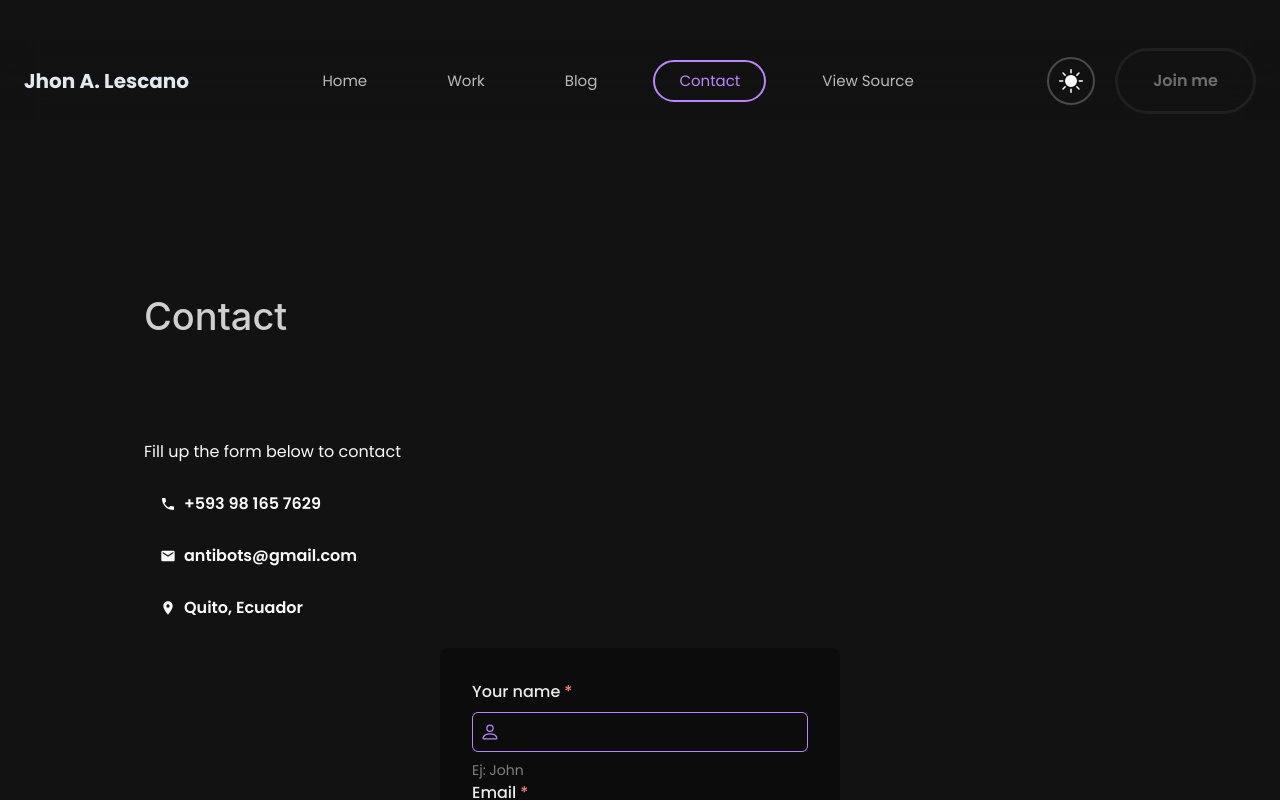
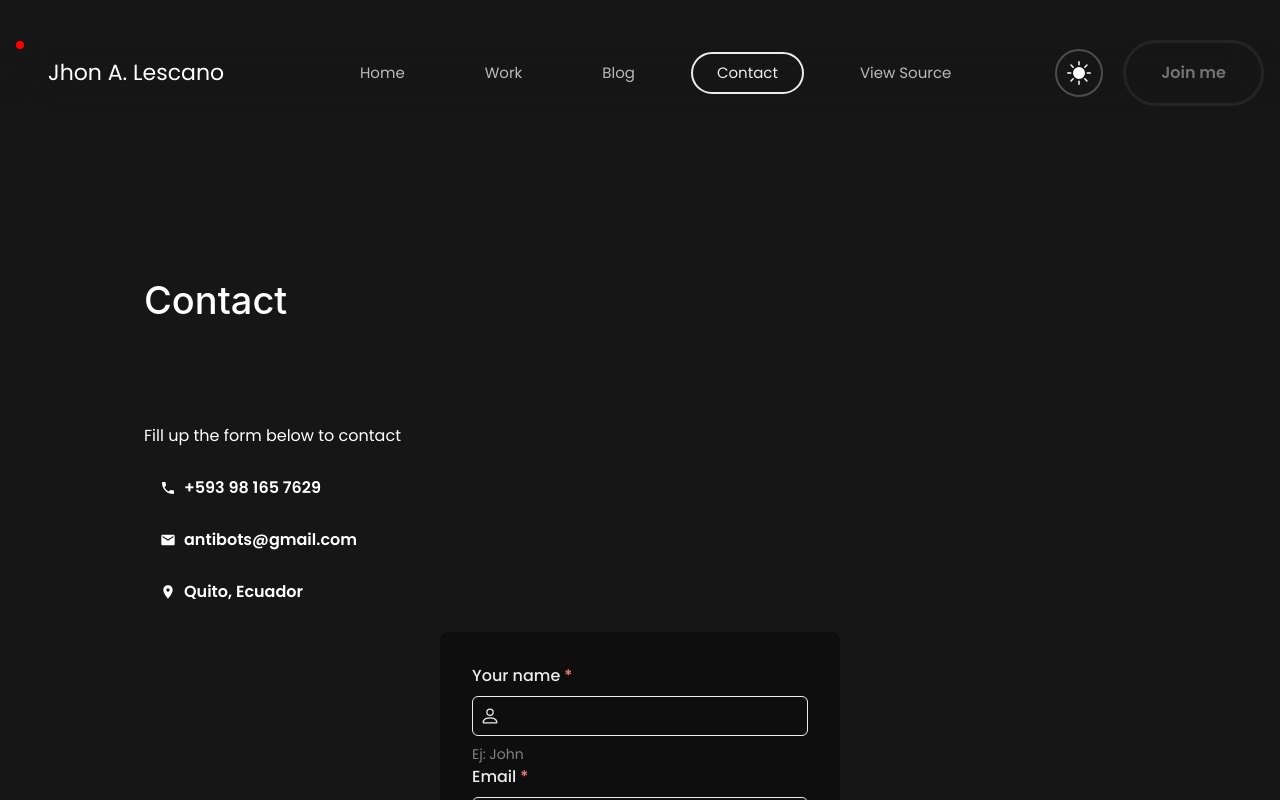
Before and after one commit to jhonson-lc/my-homepage, a Next.js app: page /contact in a window 1280 px wide. Shown: the top 800 px of the page. Built offline with nearby package versions, Linux system fonts and the light colour scheme.

Commit message:
"fix: design"

```diff
--- a/app/layouts/BlogLayout.tsx
+++ b/app/layouts/BlogLayout.tsx
@@ -28,7 +28,7 @@ const BlogLayout: React.FC<Props> = ({ blog, children }) => {
           justifyContent="space-between"
         >
           <Stack direction="row">
-            <Avatar height={33} width={33} />
+            <Avatar height={33} rounded={true} width={33} />
             <Stack
               alignItems="center"
               direction="row"
--- a/components/Clipboard.tsx
+++ b/components/Clipboard.tsx
@@ -18,9 +18,9 @@ const Clipboard = ({ text, ...props }) => {
   return (
     <Stack>
       <Button
-        _hover={{ outline: "3px solid red", bg: "secondary" }}
-        bg="secondary"
-        color="background"
+        _hover={{ outline: "3px solid red", bg: "white" }}
+        bg="white"
+        color="black"
         onClick={copyToClipboard}
         {...props}
       >
--- a/components/header/LinkItem.tsx
+++ b/components/header/LinkItem.tsx
@@ -10,6 +10,7 @@ const LinkItem: React.FC<LinkNav> = ({
   path,
   children,
   font,
+  external,
 }) => {
   const active: boolean = path === href;
 
@@ -24,6 +25,7 @@ const LinkItem: React.FC<LinkNav> = ({
         display="inline-block"
         fontSize={font?.size}
         fontWeight={font?.weight}
+        isExternal={external}
         pos="relative"
         px={6}
         py={2}
--- a/components/header/NavBar.tsx
+++ b/components/header/NavBar.tsx
@@ -17,8 +17,7 @@ const Navbar: React.FC = () => {
     <Box
       as={motion.nav}
       css={{ backdropFilter: "blur(20px)" }}
-      p={2}
-      position="sticky"
+      position="relative"
       top="0"
       width="100%"
       zIndex="1"
@@ -30,7 +29,7 @@ const Navbar: React.FC = () => {
         maxW="container.xl"
         pos="relative"
       >
-        <Logo size={20} />
+        <Logo size={22} />
         <Stack
           align="center"
           color="paragraph"
@@ -44,6 +43,7 @@ const Navbar: React.FC = () => {
             return (
               <LinkItem
                 key={href}
+                external={text === "View Source" && true}
                 font={{ weight: 400, size: 15 }}
                 href={href}
                 path={pathname}
--- a/components/header/types.tsx
+++ b/components/header/types.tsx
@@ -5,7 +5,7 @@ export interface LinkNav {
   text?: string;
   icon?: IconType;
   path?: string;
-  target?: string;
+  external?: boolean;
   onClose?: any;
   font?: { size: any; weight: any };
   color?: string;
--- a/lib/theme.tsx
+++ b/lib/theme.tsx
@@ -8,35 +8,35 @@ export default extendTheme({
   styles: {
     global: (props: any) => ({
       body: {
-        bg: mode("#fafafa", "#121212")(props),
+        bg: mode("#fafafa", "#161616")(props),
       },
     }),
   },
   semanticTokens: {
     colors: {
       background: {
-        default: "#fafafa",
-        _dark: "#121212",
+        default: "#ffffff",
+        _dark: "#000000",
       },
       primary: {
-        default: "#3d7aed",
-        _dark: "#bb86fc",
+        default: "blackAlpha.900",
+        _dark: "whiteAlpha.900",
       },
       hover: {
-        default: "blue.50",
+        default: "blackAlpha.50",
         _dark: "#bb86fc19",
       },
       secondary: {
-        default: "#121212",
-        _dark: "#fafafa",
+        default: "#000000",
+        _dark: "#ffffff",
       },
       heading: {
-        default: "blackAlpha.700",
-        _dark: "whiteAlpha.800",
+        default: "#000000",
+        _dark: "#ffffff",
       },
       paragraph: {
-        default: "blackAlpha.800",
-        _dark: "#bababa",
+        default: "rgba(0, 0, 0, 0.7)",
+        _dark: "rgba(255, 255, 255, 0.7)",
       },
       footer: {
         default: "whiteAlpha.900",
--- a/pages/index.tsx
+++ b/pages/index.tsx
@@ -39,8 +39,7 @@ const IndexPage: NextPage<Props> = ({ blogs }) => {
               align={{ base: "center", md: "left" }}
               color="primary"
               fontSize={16}
-              fontWeight={600}
-              letterSpacing="tighter"
+              fontWeight={400}
             >
               Software Engineer | React | Next.js | Java | Backend{" "}
             </Text>
--- a/ui/static/Logo.tsx
+++ b/ui/static/Logo.tsx
@@ -1,15 +1,70 @@
 import React from "react";
 import Link from "next/link";
-import { Button } from "@chakra-ui/react";
+import { Button as ButtonChakra } from "@chakra-ui/react";
+import styled from "@emotion/styled";
 
 interface Props {
   size?: number;
 }
 
+const Button = styled(ButtonChakra)`
+  position: relative;
+  botder-radius: none;
+  background-color: transparent;
+  &:after {
+    content: "";
+    position: absolute;
+    top: 0;
+    left: 0;
+    width: 8px;
+    border-radius: 40px;
+    height: 8px;
+    background: red;
+  }
+  &:hover {
+    background: none;
+    &:after {
+      animation: pulse 2.5s infinite;
+    }
+  }
+  @keyframes pulse {
+    0% {
+      top: 0;
+      left: 0;
+    }
+    25% {
+      top: 0;
+      left: 100%;
+      background: yellow;
+    }
+    50% {
+      left: 100%;
+      top: 100%;
+      background: blue;
+    }
+    75% {
+      left: 0;
+      top: 100%;
+      background: green;
+    }
+    100% {
+      top: 0;
+      left: 0;
+    }
+  }
+`;
+
 const Logo: React.FC<Props> = ({ size = 24, ...props }) => {
   return (
     <Link href="/">
-      <Button fontSize={size} fontWeight={700} variant="link" {...props}>
+      <Button
+        _focus={{ boxShadow: "none" }}
+        color="secondary"
+        fontSize={size}
+        fontWeight={400}
+        p={8}
+        {...props}
+      >
         Jhon A. Lescano
       </Button>
     </Link>
```
Also changed, not shown: blog/components/GridItemPost.tsx (+3 -18 lines), blog/styles/styles.tsx (added, +38 -0 lines), ui/feedback/Avatar.tsx (+8 -1 lines).
